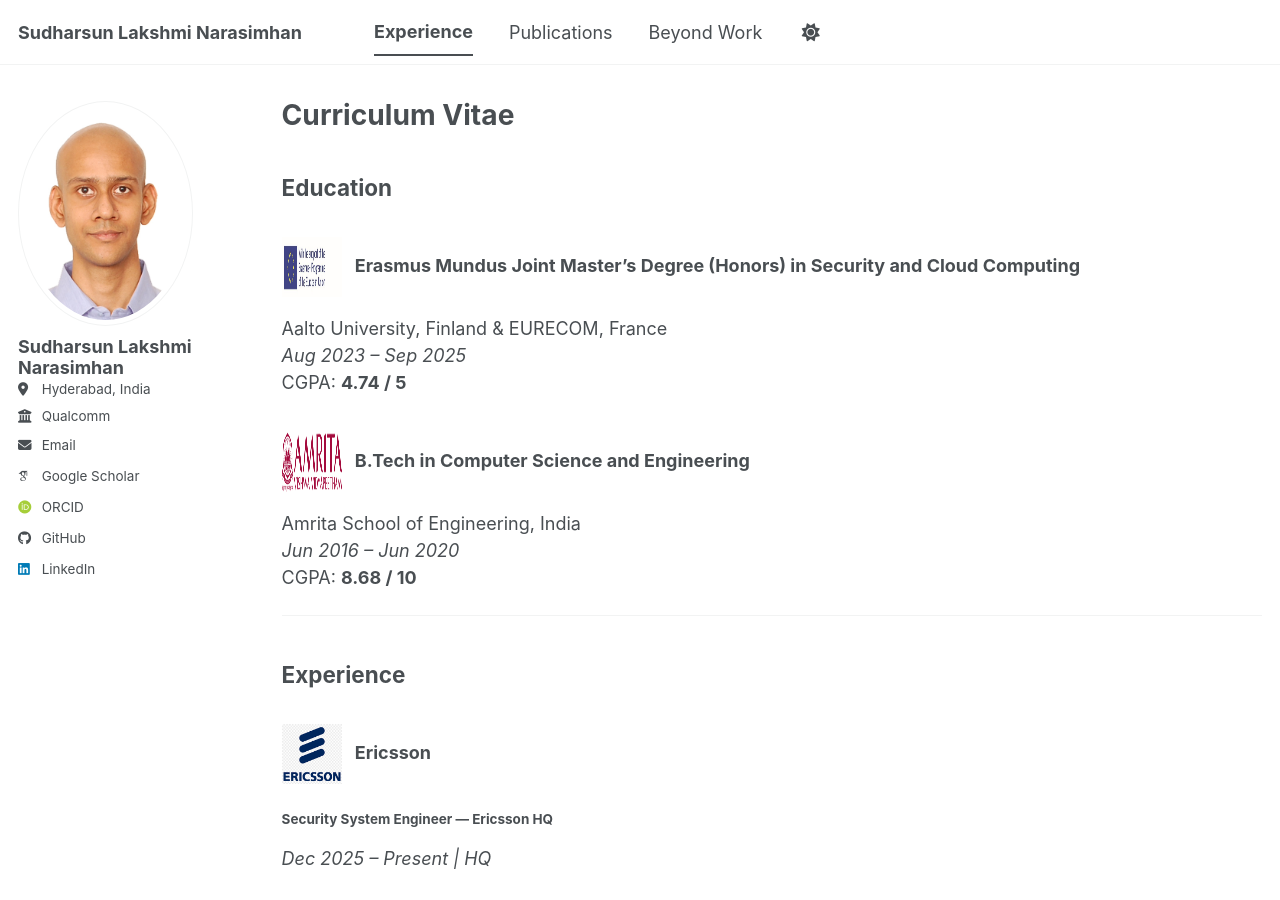
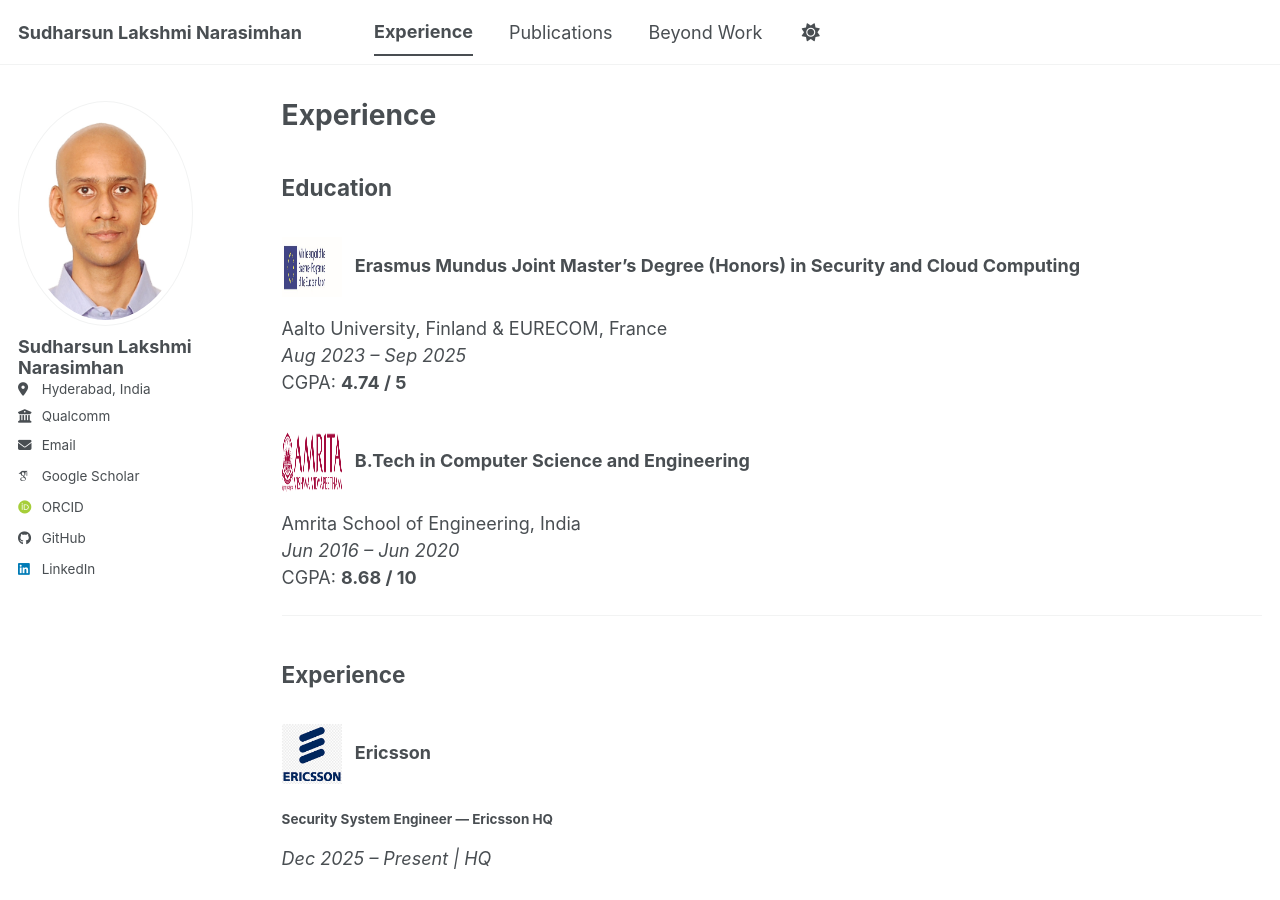
Before and after one commit to sudlaksh/sudlaksh.github.io, a Jekyll site: the page built from _pages/cv.md, in a window 1280 px wide and 900 px high. Built offline with Jekyll 4.4.1, drawn with Linux system fonts in a browser that asks for light colours; some web fonts are replaced; a script bundle is joined from its source files by our own code; library files that are not in the unit come from our copies.

Commit message:
Change CV title from 'Curriculum Vitae' to 'Experience'

```diff
--- a/_pages/cv.md
+++ b/_pages/cv.md
@@ -1,6 +1,6 @@
 ---
 layout: archive
-title: "Curriculum Vitae"
+title: "Experience"
 permalink: /cv/
 author_profile: true
 redirect_from:
```
